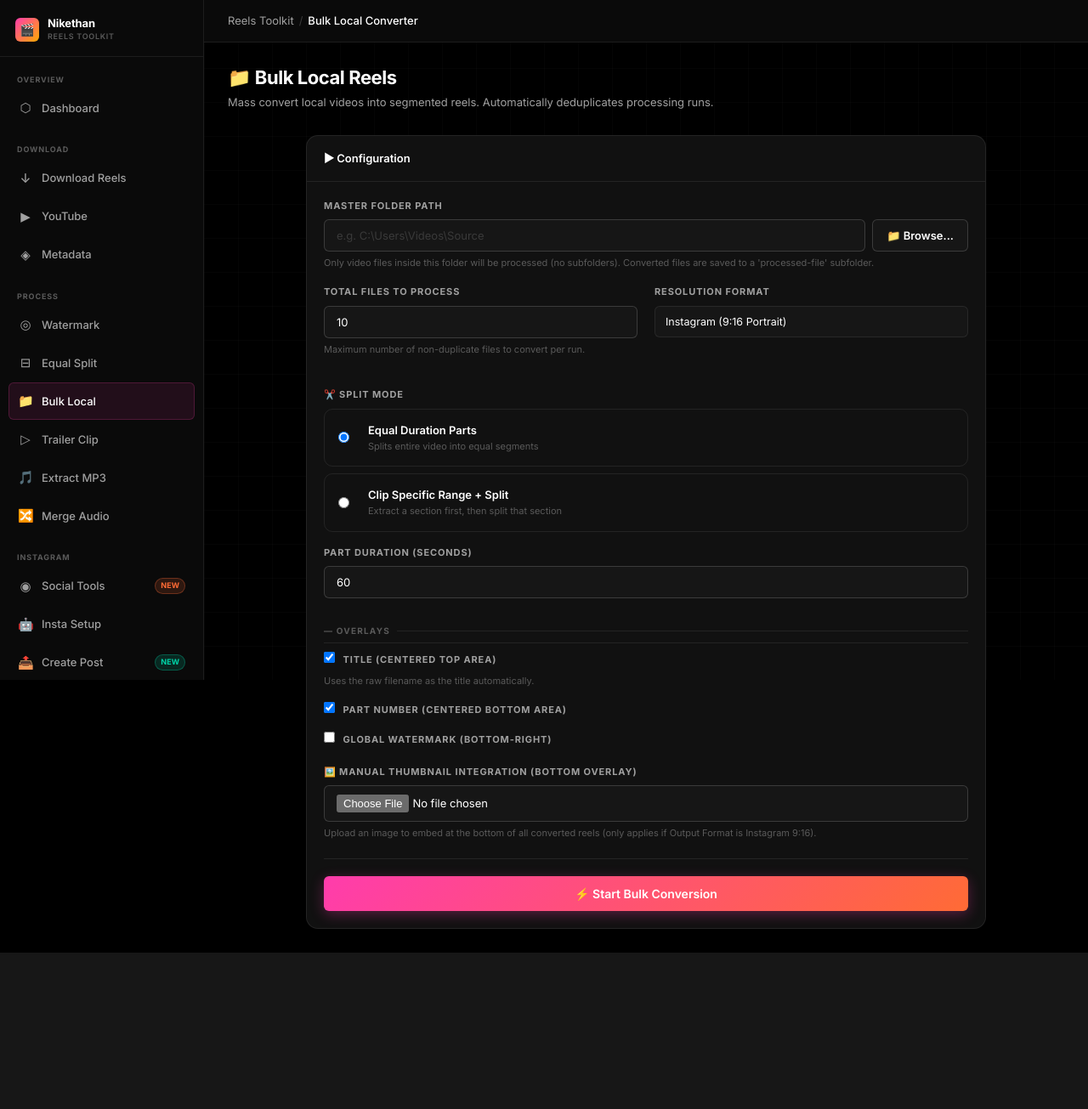
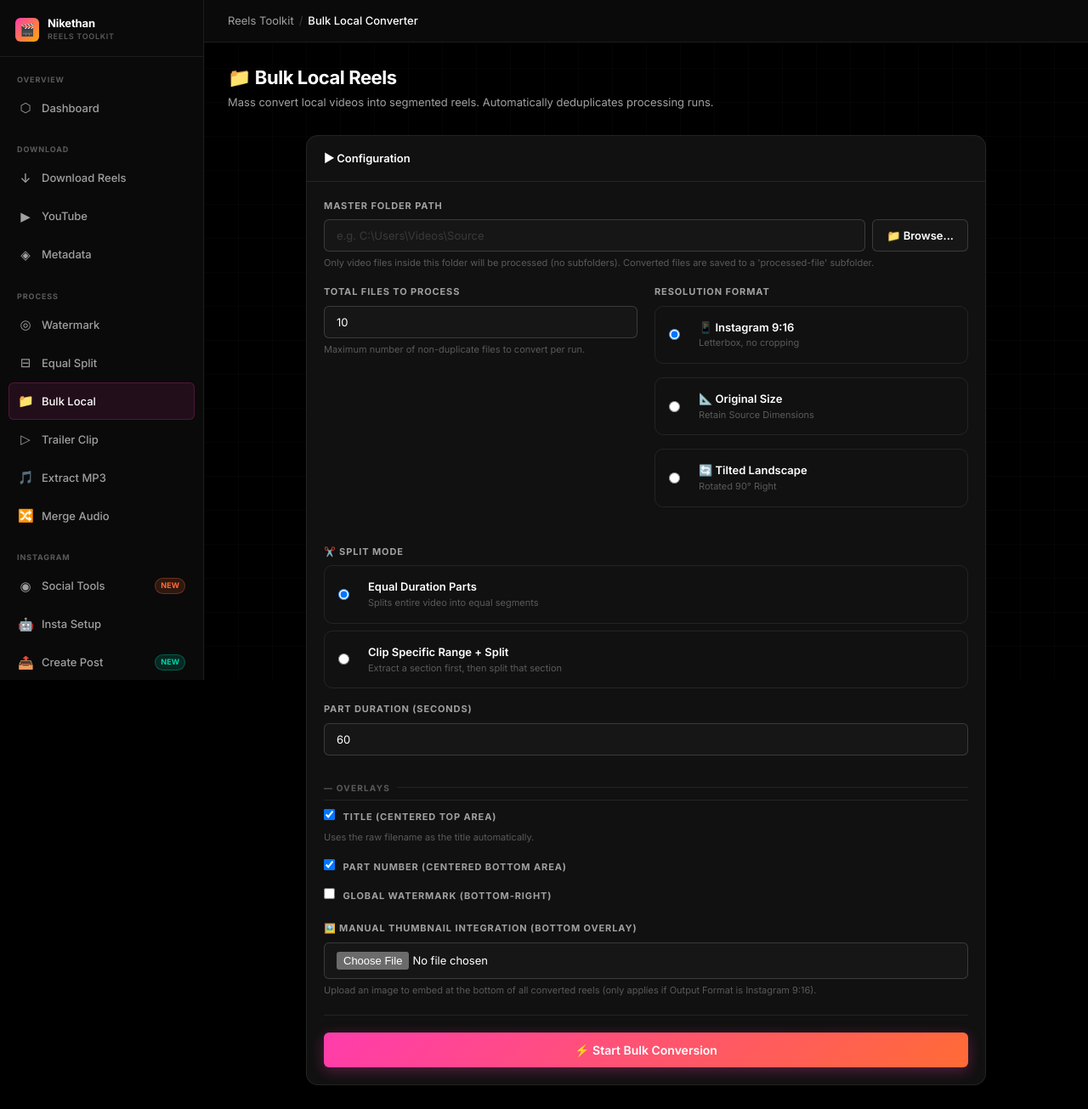
Before and after one commit to kingniranjan123/xtools-mini, a Flask app: page /process/bulk-local in a window 1280 px wide. Shown: the whole page at 85% size. Before the commit the page ends 1121 px from the top, so only its background shows below. Run offline with Flask 3, Linux system fonts and the light colour scheme; the visitor is signed in with stand-in values (Sample User, id 1); data that the repository does not hold is empty; some libraries are stand-ins or nearby versions.

Commit message:
feat: upgrade bulk_local output size selection to card-based radio buttons

```diff
--- a/templates/bulk_local.html
+++ b/templates/bulk_local.html
@@ -34,11 +34,29 @@
         </div>
         <div class="form-group">
           <label class="form-label">Resolution Format</label>
-          <select id="output_size" class="form-select">
-            <option value="instagram" selected>Instagram (9:16 Portrait)</option>
-            <option value="original">Original Size (Retain Aspect Ratio)</option>
-            <option value="rotated90">Tilted Landscape (Rotated 90°)</option>
-          </select>
+          <div style="display:flex;flex-direction:column;gap:8px;">
+            <div class="folder-card" onclick="document.getElementById('out_ig').checked=true">
+              <input type="radio" name="output_size" id="out_ig" value="instagram" checked style="margin-right:10px;">
+              <div class="folder-info">
+                <div class="folder-name">📱 Instagram 9:16</div>
+                <div class="folder-meta">Letterbox, no cropping</div>
+              </div>
+            </div>
+            <div class="folder-card" onclick="document.getElementById('out_orig').checked=true">
+              <input type="radio" name="output_size" id="out_orig" value="original" style="margin-right:10px;">
+              <div class="folder-info">
+                <div class="folder-name">📐 Original Size</div>
+                <div class="folder-meta">Retain Source Dimensions</div>
+              </div>
+            </div>
+            <div class="folder-card" onclick="document.getElementById('out_rot').checked=true">
+              <input type="radio" name="output_size" id="out_rot" value="rotated90" style="margin-right:10px;">
+              <div class="folder-info">
+                <div class="folder-name">🔄 Tilted Landscape</div>
+                <div class="folder-meta">Rotated 90° Right</div>
+              </div>
+            </div>
+          </div>
         </div>
       </div>
 
@@ -162,7 +180,7 @@
   // Read inputs
   const master_folder = document.getElementById('master_folder').value.trim();
   const file_limit = document.getElementById('file_limit').value;
-  const output_size = document.getElementById('output_size').value;
+  const output_size = document.querySelector('input[name="output_size"]:checked').value;
   const split_mode = document.querySelector('input[name="split_mode"]:checked').value;
   const part_duration = document.getElementById('part_duration').value;
   const clip_start = document.getElementById('clip_start') ? document.getElementById('clip_start').value : 0;
```
